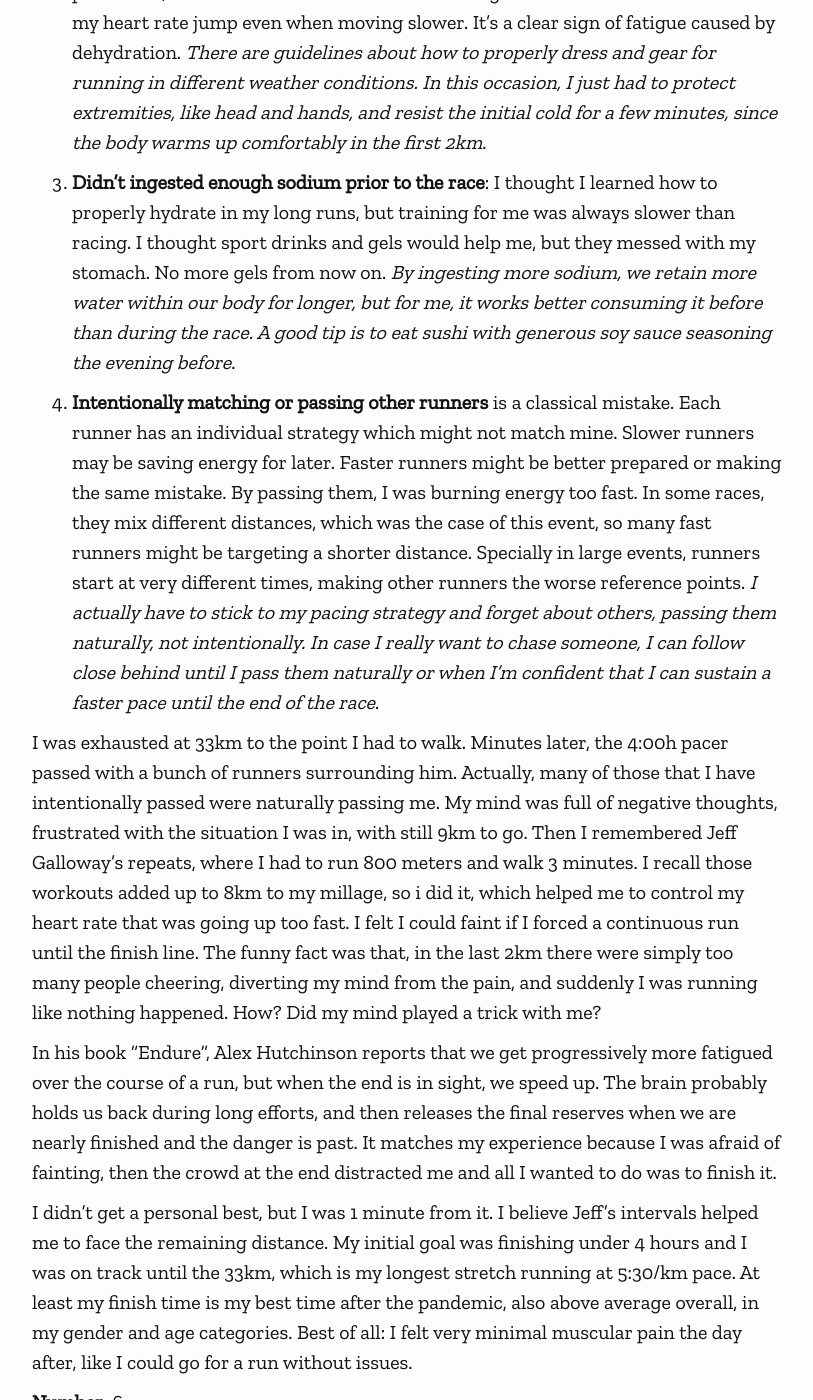
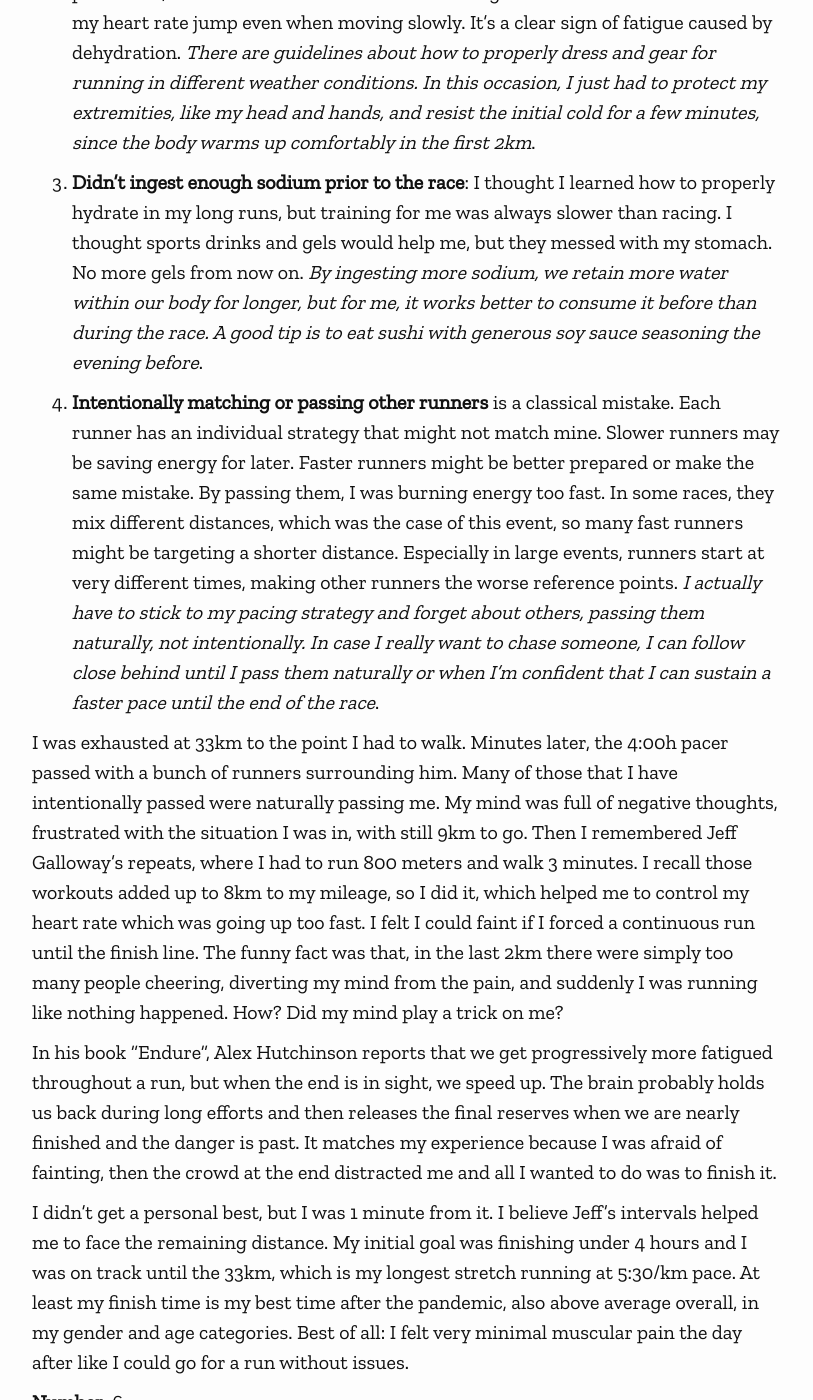
Before and after one commit to htmfilho/sports, a Jekyll site: the page built from _posts/2022-10-16-toronto-waterfront-marathon.md, in a window 1280 px wide and 1400 px high, scrolled down 1675 px. Shown: the whole window, without its empty margins (38-851 px from the left). Built offline with Jekyll 4.4.1, drawn with Linux system fonts in a browser that asks for light colours; nearby versions of some CDN libraries; some web fonts are replaced; comment, search, counter and statistics services are not loaded; some of the changed text lies outside the part shown.

Commit message:
Fixed typos in the Toronto Waterfront Marathon post

```diff
--- a/_posts/2022-10-16-toronto-waterfront-marathon.md
+++ b/_posts/2022-10-16-toronto-waterfront-marathon.md
@@ -8,27 +8,27 @@ categories: running race marathon canada
 
 ![Toronto Waterfront Marathon 2022](/sports/images/posts/toronto-waterfront-marathon-2022.jpeg)
 
-It was like forgetting everything I knew about running. In other words, a failure. I was in my best running shape and form, no injures, all intervals and long runs done, and I didn't even get a personal best. What happened?
+It was like forgetting everything I knew about running. In other words, a failure. I was in my best running shape and form, with no injures, all intervals and long runs done, and I didn't even get a personal best. What happened?
 
 <!-- more -->
 
-After 3 years of good service, my old [Garmin](https://www.garmin.com/en-CA/c/wearables-smartwatches/) watch broke. These days, a runner without a tracking watch is just a wild beast, so I had to get a new one. The new model came with a coaching feature. The watch is capable of guiding and monitoring my workouts, not like a real coach but quite close. I joined a half-marathon program by [Jeff Galloway](https://www.jeffgalloway.com) and defined as goal a new personal best time for that distance. My actual distance is the marathon, but that half was what was available for free. I followed the program and by 3/4 of it I overachieved my goal by 5 minutes! I'm not fully endorsing the program, since I practiced more than it required, but it helped to develop other running techniques and organize my intervals.
+After 3 years of good service, my old [Garmin](https://www.garmin.com/en-CA/c/wearables-smartwatches/) watch broke. These days, a runner without a tracking watch is just a wild beast, so I had to get a new one. The new model came with a coaching feature. The watch is capable of guiding and monitoring my workouts, not like a real coach but quite close. I joined a half-marathon program by [Jeff Galloway](https://www.jeffgalloway.com) and defined as goal a new personal best time for that distance. My actual distance is the marathon, but that half was what was available for free. I followed the program and by 3/4 of it, I overachieved my goal by 5 minutes! I'm not fully endorsing the program, since I practiced more than it required, but it helped to develop other running techniques and organize my intervals.
 
 My new half-marathon personal best was less harder than I expected and it gave me too much confidence to risk a faster marathon. Confidence is good, but it might be harmful in distances like the marathon or longer. Only experience and intensive preparation can bring genuine confidence. I had that for a half and I thought I had that for a marathon too, but it pushed me to make a few mistakes that I already knew how to prevent:
 
 1. **Started too fast**: we always are full of energy at the beginning and excited by the crowd, but my confidence made me forget that I may not have enough fuel to spear in the final hour. Also, my smart watch tried to alert me, showing that I haven't slept enough lately. Despite everything, I kept a pace 10 seconds faster than my goal for 33km. That's too fast and walking at the end was inevitable. _What I'm supposed to do instead was to start slow and gradually increase my pace to reach the average goal. This strategy can vary according to the elevation, where I can go faster in downhills and slower in uphills_.
 
-2. **Put on too much clothes in a cold day**, but I forgot to get rid of excesses after the start. I ended up sweating too much, losing precious minerals like sodium and potassium, unable to refuel in the same rate along the race. That situation made my heart rate jump even when moving slower. It's a clear sign of fatigue caused by dehydration. _There are guidelines about how to properly dress and gear for running in different weather conditions. In this occasion, I just had to protect extremities, like head and hands, and resist the initial cold for a few minutes, since the body warms up comfortably in the first 2km_.
+2. **Put on too many clothes in a cold day**, but I forgot to get rid of excesses after the start. I ended up sweating too much, losing precious minerals like sodium and potassium, unable to refuel in the same rate along the race. That situation made my heart rate jump even when moving slowly. It's a clear sign of fatigue caused by dehydration. _There are guidelines about how to properly dress and gear for running in different weather conditions. In this occasion, I just had to protect my extremities, like my head and hands, and resist the initial cold for a few minutes, since the body warms up comfortably in the first 2km_.
 
-3. **Didn't ingested enough sodium prior to the race**: I thought I learned how to properly hydrate in my long runs, but training for me was always slower than racing. I thought sport drinks and gels would help me, but they messed with my stomach. No more gels from now on. _By ingesting more sodium, we retain more water within our body for longer, but for me, it works better consuming it before than during the race. A good tip is to eat sushi with generous soy sauce seasoning the evening before_.
+3. **Didn't ingest enough sodium prior to the race**: I thought I learned how to properly hydrate in my long runs, but training for me was always slower than racing. I thought sports drinks and gels would help me, but they messed with my stomach. No more gels from now on. _By ingesting more sodium, we retain more water within our body for longer, but for me, it works better to consume it before than during the race. A good tip is to eat sushi with generous soy sauce seasoning the evening before_.
 
-4. **Intentionally matching or passing other runners** is a classical mistake. Each runner has an individual strategy which might not match mine. Slower runners may be saving energy for later. Faster runners might be better prepared or making the same mistake. By passing them, I was burning energy too fast. In some races, they mix different distances, which was the case of this event, so many fast runners might be targeting a shorter distance. Specially in large events, runners start at very different times, making other runners the worse reference points. _I actually have to stick to my pacing strategy and forget about others, passing them naturally, not intentionally. In case I really want to chase someone, I can follow close behind until I pass them naturally or when I'm confident that I can sustain a faster pace until the end of the race_.
+4. **Intentionally matching or passing other runners** is a classical mistake. Each runner has an individual strategy that might not match mine. Slower runners may be saving energy for later. Faster runners might be better prepared or make the same mistake. By passing them, I was burning energy too fast. In some races, they mix different distances, which was the case of this event, so many fast runners might be targeting a shorter distance. Especially in large events, runners start at very different times, making other runners the worse reference points. _I actually have to stick to my pacing strategy and forget about others, passing them naturally, not intentionally. In case I really want to chase someone, I can follow close behind until I pass them naturally or when I'm confident that I can sustain a faster pace until the end of the race_.
 
-I was exhausted at 33km to the point I had to walk. Minutes later, the 4:00h pacer passed with a bunch of runners surrounding him. Actually, many of those that I have intentionally passed were naturally passing me. My mind was full of negative thoughts, frustrated with the situation I was in, with still 9km to go. Then I remembered Jeff Galloway's repeats, where I had to run 800 meters and walk 3 minutes. I recall those workouts added up to 8km to my millage, so i did it, which helped me to control my heart rate that was going up too fast. I felt I could faint if I forced a continuous run until the finish line. The funny fact was that, in the last 2km there were simply too many people cheering, diverting my mind from the pain, and suddenly I was running like nothing happened. How? Did my mind played a trick with me?
+I was exhausted at 33km to the point I had to walk. Minutes later, the 4:00h pacer passed with a bunch of runners surrounding him. Many of those that I have intentionally passed were naturally passing me. My mind was full of negative thoughts, frustrated with the situation I was in, with still 9km to go. Then I remembered Jeff Galloway's repeats, where I had to run 800 meters and walk 3 minutes. I recall those workouts added up to 8km to my mileage, so I did it, which helped me to control my heart rate which was going up too fast. I felt I could faint if I forced a continuous run until the finish line. The funny fact was that, in the last 2km there were simply too many people cheering, diverting my mind from the pain, and suddenly I was running like nothing happened. How? Did my mind play a trick on me?
 
-In his book "Endure", Alex Hutchinson reports that we get progressively more fatigued over the course of a run, but when the end is in sight, we speed up. The brain probably holds us back during long efforts, and then releases the final reserves when we are nearly finished and the danger is past. It matches my experience because I was afraid of fainting, then the crowd at the end distracted me and all I wanted to do was to finish it.
+In his book "Endure", Alex Hutchinson reports that we get progressively more fatigued throughout a run, but when the end is in sight, we speed up. The brain probably holds us back during long efforts and then releases the final reserves when we are nearly finished and the danger is past. It matches my experience because I was afraid of fainting, then the crowd at the end distracted me and all I wanted to do was to finish it.
 
-I didn't get a personal best, but I was 1 minute from it. I believe Jeff's intervals helped me to face the remaining distance. My initial goal was finishing under 4 hours and I was on track until the 33km, which is my longest stretch running at 5:30/km pace. At least my finish time is my best time after the pandemic, also above average overall, in my gender and age categories. Best of all: I felt very minimal muscular pain the day after, like I could go for a run without issues.
+I didn't get a personal best, but I was 1 minute from it. I believe Jeff's intervals helped me to face the remaining distance. My initial goal was finishing under 4 hours and I was on track until the 33km, which is my longest stretch running at 5:30/km pace. At least my finish time is my best time after the pandemic, also above average overall, in my gender and age categories. Best of all: I felt very minimal muscular pain the day after like I could go for a run without issues.
 
 **Number**: 6\
 **Time**: 04:08:42\
```
